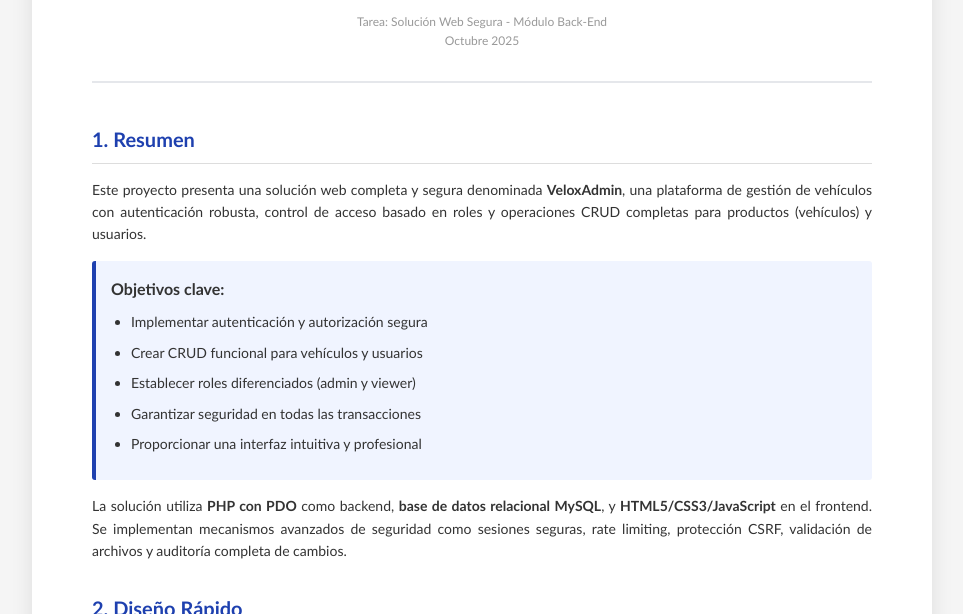
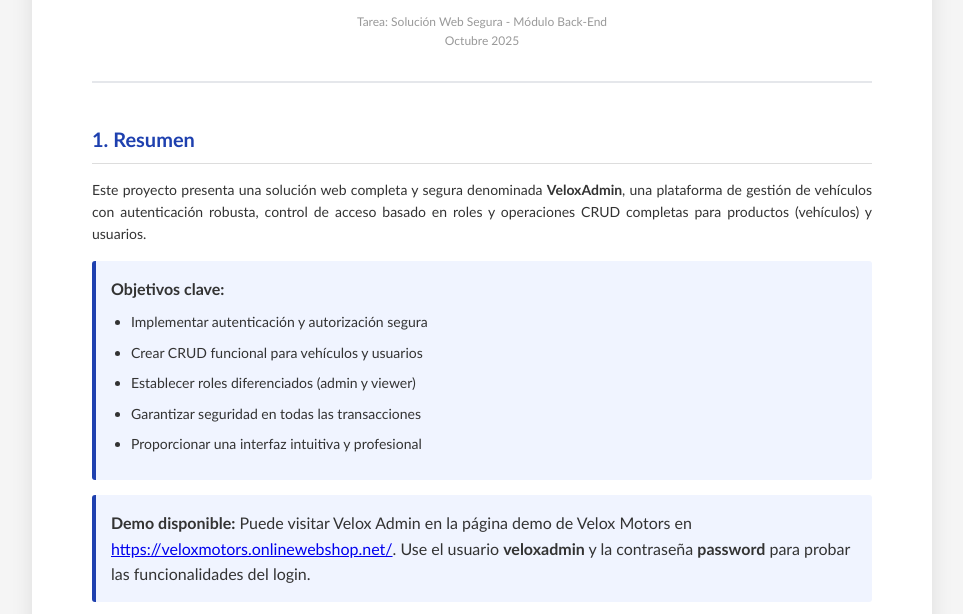
Before and after one commit to roky146/Modulo_backend, a plain HTML site: page index.html in a window 1280 px wide. Shown: the part 165-779 px from the top of the page, without its empty margins (158-1121 px from the left). Drawn offline with Linux system fonts and the light colour scheme.

Commit message:
Actualizando index.html

```diff
--- a/index.html
+++ b/index.html
@@ -281,6 +281,10 @@
                     <li>Garantizar seguridad en todas las transacciones</li>
                     <li>Proporcionar una interfaz intuitiva y profesional</li>
                 </ul>
+            </div>
+
+            <div class="highlight-box">
+                <strong>Demo disponible:</strong> Puede visitar Velox Admin en la página demo de Velox Motors en <a href="https://veloxmotors.onlinewebshop.net/" target="_blank">https://veloxmotors.onlinewebshop.net/</a>. Use el usuario <strong>veloxadmin</strong> y la contraseña <strong>password</strong> para probar las funcionalidades del login.
             </div>
 
             <p style="margin-top: 15px;">
```
